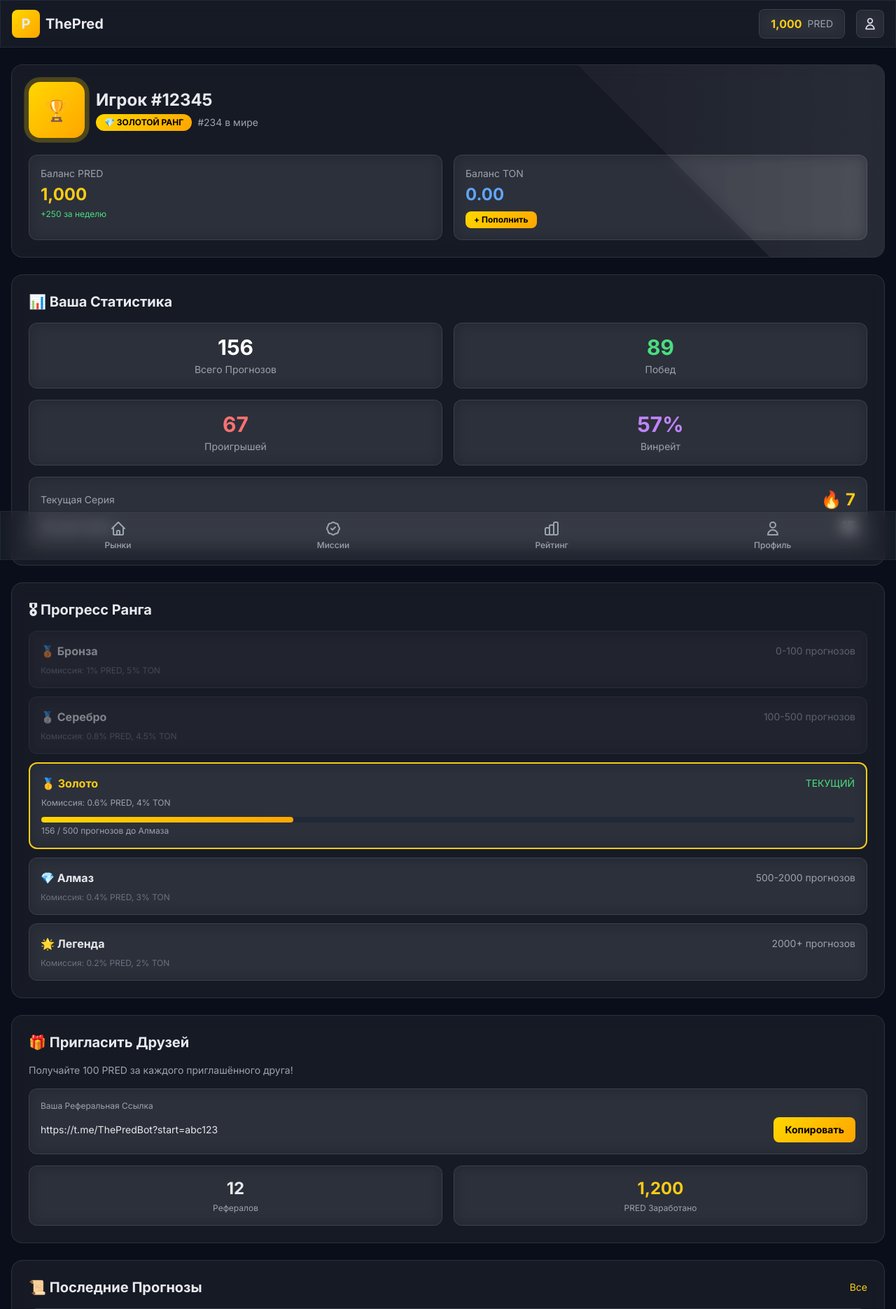
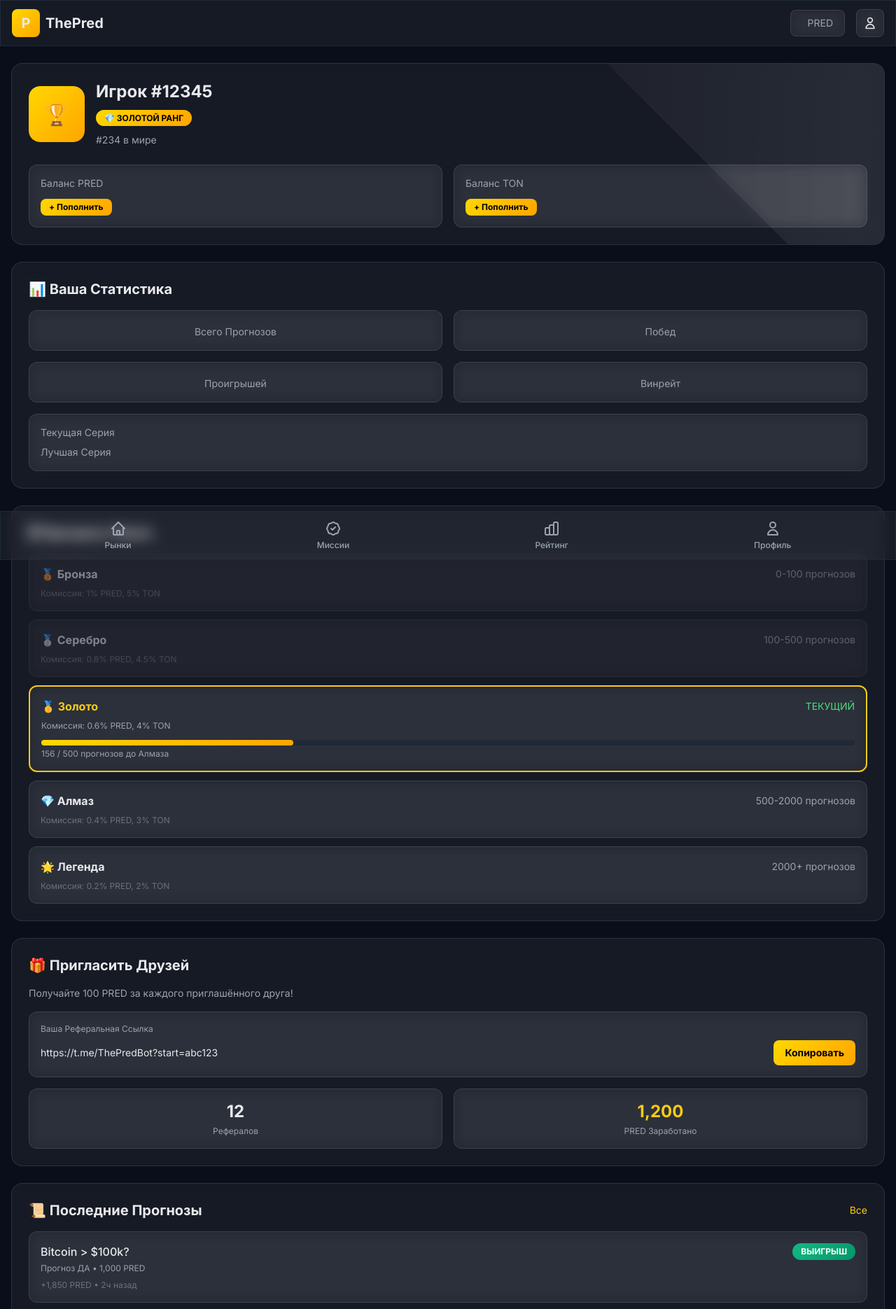
Before and after one commit to Mobiss11/ThePredMain, a Python web app: template webapp/templates/profile.html in a window 1280 px wide. Shown: the top 1870 px of the page at 70% size. Run offline with Jinja, Linux system fonts and the light colour scheme; the template is opened without the code that fills it, so the values that code supplies are empty; some libraries are stand-ins or nearby versions.

Commit message:
Add user avatar support and fix UI issues
Backend changes:
- Added photo_url field to User model
- Created migration for photo_url column
- Updated auth endpoints to accept and save photo_url
- Bot now fetches and sends user profile photo to API

Frontend changes:
- Display user avatar in top navigation (base.html)
- Display user avatar on profile page
- Remove hardcoded balance placeholders
- Fix balance display to load real data from API
- Remove "+250 за неделю" from profile
- Add "Пополнить" button for both PRED and TON
- Fix rank position (#234) to display below rank badge
- Remove hardcoded stats placeholders
- Load real stats from API without showing dummy data first

🤖 Generated with [Claude Code](https://claude.com/claude-code)

Co-Authored-By: Claude <noreply@anthropic.com>

```diff
--- a/backend/app/models/user.py
+++ b/backend/app/models/user.py
@@ -11,6 +11,7 @@ class User(Base):
     username = Column(String(255), nullable=True)
     first_name = Column(String(255), nullable=True)
     last_name = Column(String(255), nullable=True)
+    photo_url = Column(String(500), nullable=True)
 
     # Balances
     pred_balance = Column(DECIMAL(20, 2), default=1000.00, nullable=False)
--- a/webapp/templates/base.html
+++ b/webapp/templates/base.html
@@ -125,11 +125,12 @@
 
                 <div class="flex items-center space-x-4">
                     <div class="glass px-4 py-2 rounded-lg flex items-center space-x-2">
-                        <span class="text-yellow-400 font-bold" id="pred-balance">1,000</span>
+                        <span class="text-yellow-400 font-bold" id="pred-balance"></span>
                         <span class="text-gray-400 text-sm">PRED</span>
                     </div>
-                    <a href="/profile" class="w-10 h-10 glass rounded-lg flex items-center justify-center">
-                        <svg class="w-5 h-5" fill="none" stroke="currentColor" viewBox="0 0 24 24">
+                    <a href="/profile" class="w-10 h-10 glass rounded-lg flex items-center justify-center overflow-hidden" id="user-avatar-link">
+                        <img id="user-avatar" src="" alt="Аватар" class="w-full h-full object-cover" style="display: none;">
+                        <svg id="user-avatar-placeholder" class="w-5 h-5" fill="none" stroke="currentColor" viewBox="0 0 24 24">
                             <path stroke-linecap="round" stroke-linejoin="round" stroke-width="2" d="M16 7a4 4 0 11-8 0 4 4 0 018 0zM12 14a7 7 0 00-7 7h14a7 7 0 00-7-7z"/>
                         </svg>
                     </a>
--- a/webapp/templates/profile.html
+++ b/webapp/templates/profile.html
@@ -6,16 +6,21 @@
 <!-- Profile Header -->
 <div class="glass card-shine rounded-2xl p-6 mb-6">
     <div class="flex items-center space-x-4 mb-6">
-        <div class="w-20 h-20 gold-gradient rounded-2xl flex items-center justify-center text-3xl font-bold pulse-gold">
-            🏆
+        <div class="w-20 h-20 rounded-2xl flex items-center justify-center overflow-hidden" id="profile-avatar-container">
+            <img id="profile-avatar" src="" alt="Аватар" class="w-full h-full object-cover" style="display: none;">
+            <div id="profile-avatar-placeholder" class="w-full h-full gold-gradient rounded-2xl flex items-center justify-center text-3xl font-bold pulse-gold">
+                🏆
+            </div>
         </div>
         <div class="flex-1">
-            <h1 class="text-2xl font-bold mb-1" id="username">Игрок #12345</h1>
-            <div class="flex items-center space-x-2">
-                <span class="gold-gradient px-3 py-1 rounded-full text-xs font-bold text-black">
+            <h1 class="text-2xl font-bold mb-2" id="username">Игрок #12345</h1>
+            <div class="mb-2">
+                <span class="gold-gradient px-3 py-1 rounded-full text-xs font-bold text-black" id="user-rank-badge">
                     💎 ЗОЛОТОЙ РАНГ
                 </span>
-                <span class="text-gray-400 text-sm">#234 в мире</span>
+            </div>
+            <div>
+                <span class="text-gray-400 text-sm" id="user-global-rank">#234 в мире</span>
             </div>
         </div>
     </div>
@@ -24,12 +29,14 @@
     <div class="grid grid-cols-2 gap-4">
         <div class="glass rounded-xl p-4">
             <div class="text-gray-400 text-sm mb-1">Баланс PRED</div>
-            <div class="text-2xl font-bold text-yellow-400" id="pred-balance-display">1,000</div>
-            <div class="text-green-400 text-xs mt-1">+250 за неделю</div>
+            <div class="text-2xl font-bold text-yellow-400" id="pred-balance-display"></div>
+            <button class="gold-gradient px-3 py-1 rounded-lg text-xs font-bold text-black mt-2">
+                + Пополнить
+            </button>
         </div>
         <div class="glass rounded-xl p-4">
             <div class="text-gray-400 text-sm mb-1">Баланс TON</div>
-            <div class="text-2xl font-bold text-blue-400" id="ton-balance-display">0.00</div>
+            <div class="text-2xl font-bold text-blue-400" id="ton-balance-display"></div>
             <button class="gold-gradient px-3 py-1 rounded-lg text-xs font-bold text-black mt-2">
                 + Пополнить
             </button>
@@ -42,19 +49,19 @@
     <h2 class="text-xl font-bold mb-4">📊 Ваша Статистика</h2>
     <div class="grid grid-cols-2 gap-4">
         <div class="glass rounded-xl p-4 text-center">
-            <div class="text-3xl font-bold text-white mb-1">156</div>
+            <div class="text-3xl font-bold text-white mb-1" id="stat-total-bets"></div>
             <div class="text-gray-400 text-sm">Всего Прогнозов</div>
         </div>
         <div class="glass rounded-xl p-4 text-center">
-            <div class="text-3xl font-bold text-green-400 mb-1">89</div>
+            <div class="text-3xl font-bold text-green-400 mb-1" id="stat-wins"></div>
             <div class="text-gray-400 text-sm">Побед</div>
         </div>
         <div class="glass rounded-xl p-4 text-center">
-            <div class="text-3xl font-bold text-red-400 mb-1">67</div>
+            <div class="text-3xl font-bold text-red-400 mb-1" id="stat-losses"></div>
             <div class="text-gray-400 text-sm">Проигрышей</div>
         </div>
         <div class="glass rounded-xl p-4 text-center">
-            <div class="text-3xl font-bold text-purple-400 mb-1">57%</div>
+            <div class="text-3xl font-bold text-purple-400 mb-1" id="stat-winrate"></div>
             <div class="text-gray-400 text-sm">Винрейт</div>
         </div>
     </div>
@@ -62,11 +69,11 @@
     <div class="mt-4 glass rounded-xl p-4">
         <div class="flex items-center justify-between mb-2">
             <span class="text-gray-400 text-sm">Текущая Серия</span>
-            <span class="text-2xl font-bold text-yellow-400">🔥 7</span>
+            <span class="text-2xl font-bold text-yellow-400" id="stat-current-streak"></span>
         </div>
         <div class="flex items-center justify-between">
             <span class="text-gray-400 text-sm">Лучшая Серия</span>
-            <span class="text-xl font-bold">15</span>
+            <span class="text-xl font-bold" id="stat-best-streak"></span>
         </div>
     </div>
 </div>
@@ -210,33 +217,37 @@ async function loadProfile() {
             const profile = await response.json();
 
             // Update username
-            document.getElementById('username').innerText = profile.username || `Player #${profile.telegram_id}`;
+            document.getElementById('username').innerText = profile.username || profile.first_name || `Игрок #${profile.telegram_id}`;
+
+            // Update avatar
+            const avatar = document.getElementById('profile-avatar');
+            const avatarPlaceholder = document.getElementById('profile-avatar-placeholder');
+            if (profile.photo_url && avatar && avatarPlaceholder) {
+                avatar.src = profile.photo_url;
+                avatar.style.display = 'block';
+                avatarPlaceholder.style.display = 'none';
+            }
 
             // Update balances
             document.getElementById('pred-balance-display').innerText = window.formatNumber(profile.pred_balance);
-            document.getElementById('ton-balance-display').innerText = profile.ton_balance;
+            document.getElementById('ton-balance-display').innerText = window.formatNumber(profile.ton_balance);
 
             // Update stats
-            const statsElements = document.querySelectorAll('.glass.rounded-xl.p-4.text-center');
-            if (statsElements.length >= 4) {
-                statsElements[0].querySelector('.text-3xl').innerText = profile.total_bets;
-                statsElements[1].querySelector('.text-3xl').innerText = profile.total_wins;
-                statsElements[2].querySelector('.text-3xl').innerText = profile.total_losses;
+            document.getElementById('stat-total-bets').innerText = profile.total_bets || 0;
+            document.getElementById('stat-wins').innerText = profile.total_wins || 0;
+            document.getElementById('stat-losses').innerText = profile.total_losses || 0;
 
-                const winRate = profile.total_bets > 0
-                    ? Math.round((profile.total_wins / profile.total_bets) * 100)
-                    : 0;
-                statsElements[3].querySelector('.text-3xl').innerText = winRate + '%';
-            }
+            const winRate = profile.total_bets > 0
+                ? Math.round((profile.total_wins / profile.total_bets) * 100)
+                : 0;
+            document.getElementById('stat-winrate').innerText = winRate + '%';
 
             // Update win streak
-            const streakElements = document.querySelectorAll('.text-2xl.font-bold, .text-xl.font-bold');
-            if (streakElements.length >= 2) {
-                streakElements[0].innerHTML = `🔥 ${profile.win_streak}`;
-            }
+            document.getElementById('stat-current-streak').innerHTML = `🔥 ${profile.win_streak || 0}`;
+            document.getElementById('stat-best-streak').innerText = profile.best_streak || 0;
 
             // Update rank
-            const rankBadge = document.querySelector('.gold-gradient.px-3.py-1.rounded-full');
+            const rankBadge = document.getElementById('user-rank-badge');
             const rankIcons = {
                 'Bronze': '🥉',
                 'Silver': '🥈',
@@ -253,6 +264,12 @@ async function loadProfile() {
             };
             if (rankBadge) {
                 rankBadge.innerHTML = `${rankIcons[profile.rank] || '🏆'} ${rankNames[profile.rank] || profile.rank.toUpperCase()} РАНГ`;
+            }
+
+            // Update global rank
+            const globalRank = document.getElementById('user-global-rank');
+            if (globalRank && profile.global_rank) {
+                globalRank.innerText = `#${profile.global_rank} в мире`;
             }
 
             // Update referral link
```
Also changed, not shown: backend/alembic/versions/faa5267d165a_add_user_photo_url.py (added, +26 -0 lines), backend/app/api/endpoints/auth.py (+16 -0 lines), bot/handlers/start.py (+13 -1 lines), webapp/static/js/app.js (+34 -10 lines).
